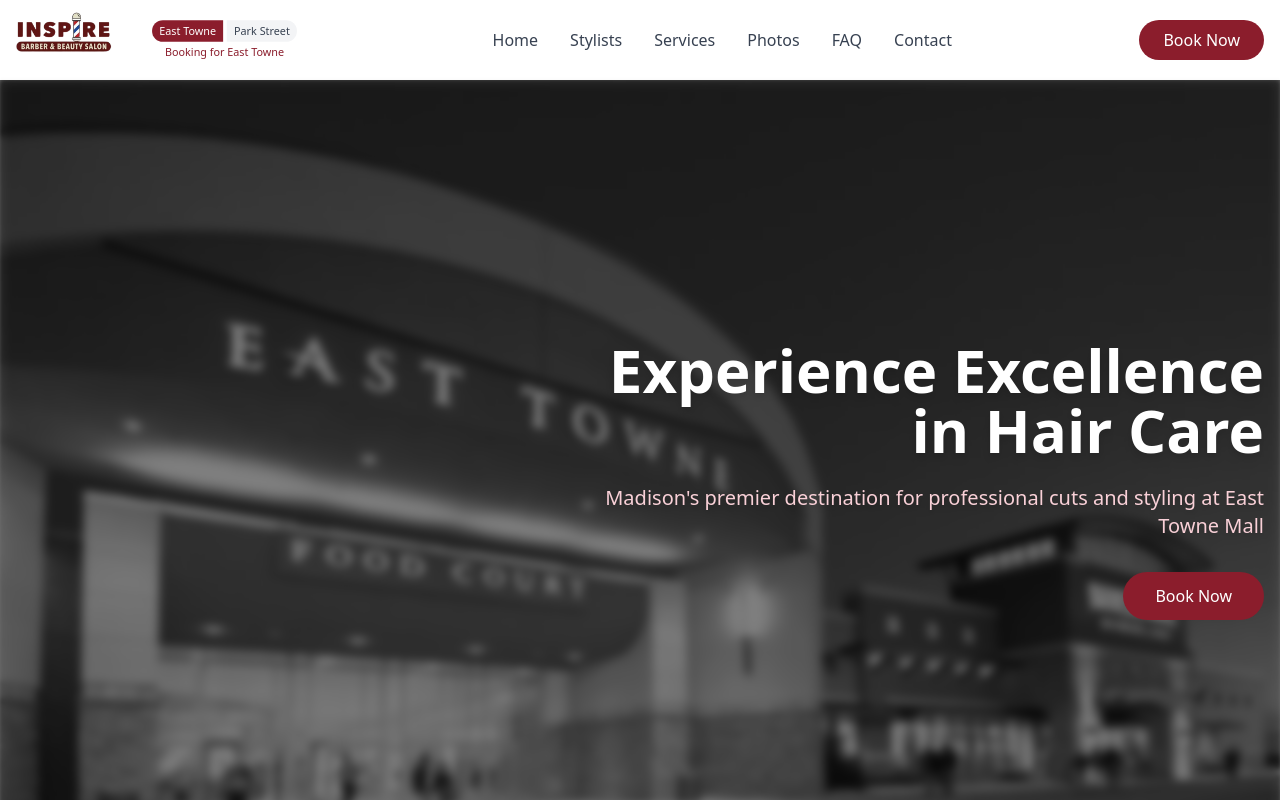
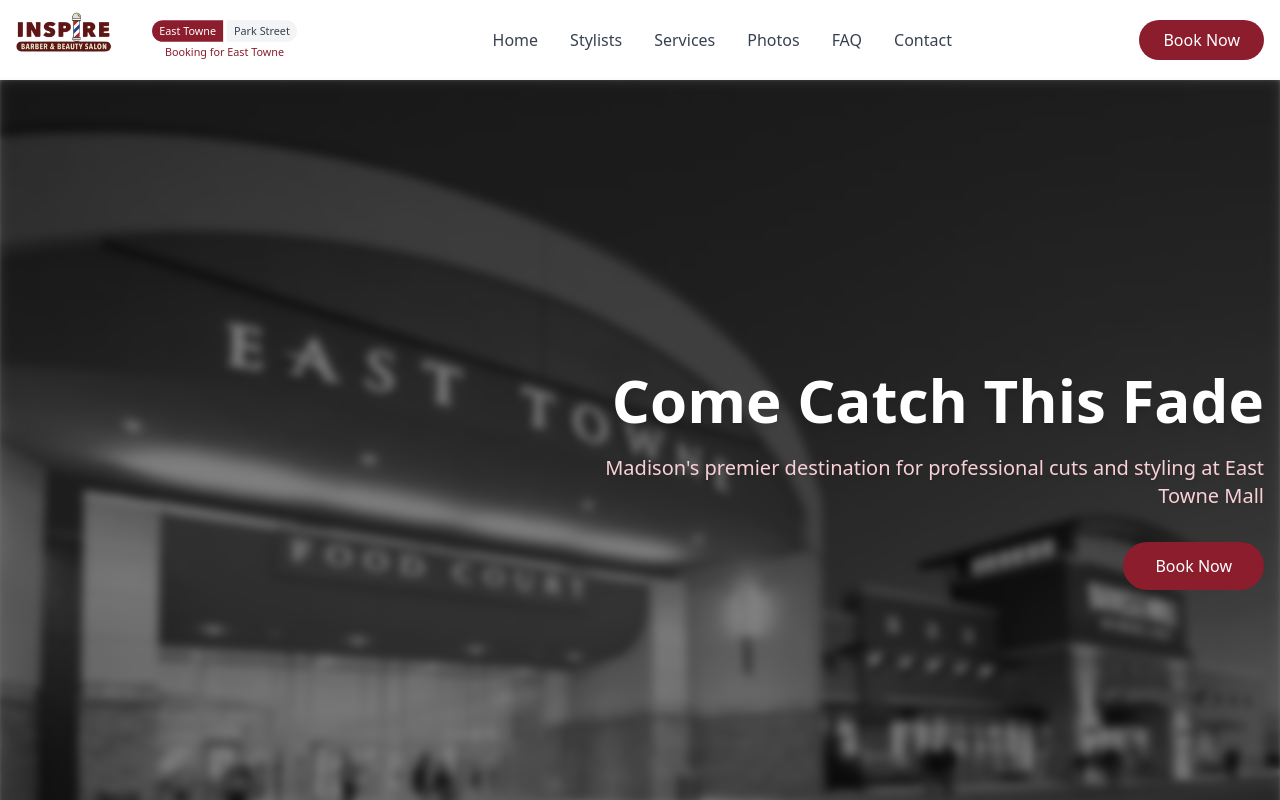
Before and after one commit to enjen-digital/inspirebarberandbeauty.com, a React (Vite) app: page / in a window 1280 px wide. Shown: the top 800 px of the page. Built offline with nearby package versions, Linux system fonts and the light colour scheme; no server answers.

Commit message:
Update hero text for East Towne

```diff
--- a/src/components/Hero.tsx
+++ b/src/components/Hero.tsx
@@ -8,7 +8,7 @@ interface LocationContent {
 
 const locationContent: Record<'East Towne' | 'Park Street', LocationContent> = {
   'East Towne': {
-    title: 'Experience Excellence in Hair Care',
+    title: 'Come Catch This Fade',
     subtitle: 'Madison\'s premier destination for professional cuts and styling at East Towne Mall',
   },
   'Park Street': {
```
